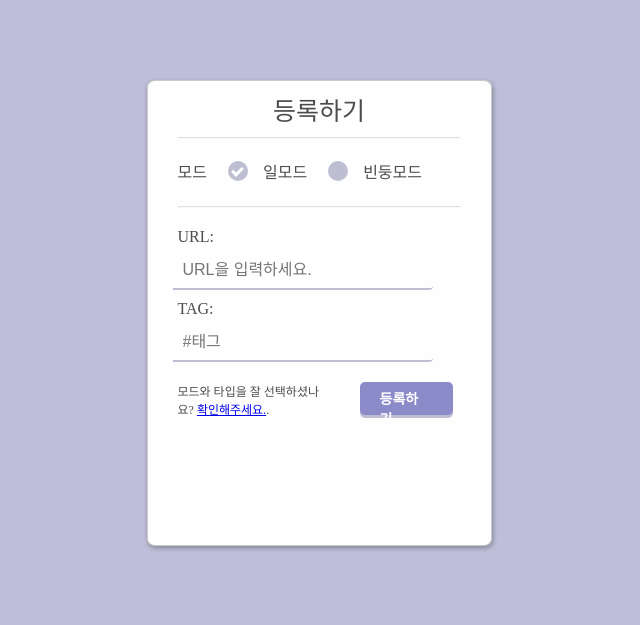
After one commit to OolongTea620/web-mini-project, a Flask app: page /video in a window 1280 px wide. The commit adds this page. Shown: the top 625 px of the page, without its empty margins (321-961 px from the left). Run offline with Flask 3, Linux system fonts and the light colour scheme; some libraries are stand-ins or nearby versions; some web fonts are replaced.

```diff
--- /dev/null
+++ b/static/css/write.css
@@ -0,0 +1,259 @@
+@font-face {
+  font-family: 'SUITE-Regular', 'Dovemayo_gothic';
+  src: url('https://cdn.jsdelivr.net/gh/projectnoonnu/noonfonts_2304-2@1.0/SUITE-Regular.woff2') format('woff2');
+  font-weight: 400;
+  font-style: normal;
+}
+
+@font-face {
+  font-family: 'Dovemayo_gothic';
+  src: url('https://cdn.jsdelivr.net/gh/projectnoonnu/noonfonts_2302@1.1/Dovemayo_gothic.woff2') format('woff2');
+  font-weight: normal;
+  font-style: normal;
+}
+
+* {
+  font-family: 'Dovemayo_gothic';
+}
+
+body,
+div,
+dl,
+dt,
+dd,
+ul,
+ol,
+li,
+h1,
+h2,
+h3,
+h4,
+h5,
+h6,
+pre,
+form,
+fieldset,
+input,
+textarea,
+p,
+blockquote,
+th,
+td {
+  padding: 0;
+  margin: 0;
+}
+
+fieldset,
+img {
+  border: 0
+}
+
+ol,
+ul,
+li {
+  list-style: none
+}
+
+:focus {
+  outline: none
+}
+
+body,
+input,
+textarea,
+select {
+  font-family: 'Dovemayo_gothic', sans-serif;
+  font-size: 16px;
+  color: #4c4c4c;
+}
+
+p {
+  font-size: 12px;
+  width: 150px;
+  display: inline-block;
+  margin: 10px 0px 0px 0px;
+}
+
+h1 {
+  font-size: 25px;
+  font-weight: 300;
+  color: #4c4c4c;
+  text-align: center;
+  padding-top: 10px;
+  margin-bottom: 10px;
+}
+
+html {
+  background-color: #bebeda;
+}
+
+.testbox {
+  margin: 80px auto;
+  width: 343px;
+  height: 464px;
+  -webkit-border-radius: 8px/7px;
+  -moz-border-radius: 8px/7px;
+  border-radius: 8px/7px;
+  background-color: #fefefe;
+  -webkit-box-shadow: 1px 2px 5px rgba(0, 0, 0, .31);
+  -moz-box-shadow: 1px 2px 5px rgba(0, 0, 0, .31);
+  box-shadow: 1px 2px 5px rgba(0, 0, 0, .31);
+  border: solid 1px #cbc9c9;
+}
+
+input[type=radio] {
+  visibility: hidden;
+}
+
+form {
+  margin: 0 30px;
+}
+
+label.radio {
+  cursor: pointer;
+  text-indent: 35px;
+  overflow: visible;
+  display: inline-block;
+  position: relative;
+  margin-bottom: 15px;
+}
+
+label.radio:before {
+  background: #bebed2;
+  content: '';
+  position: absolute;
+  top: 2px;
+  left: 0;
+  width: 20px;
+  height: 20px;
+  border-radius: 100%;
+
+}
+
+label.radio:after {
+  opacity: 0;
+  content: '';
+  position: absolute;
+  width: 0.5em;
+  height: 0.25em;
+  background: transparent;
+  top: 7.5px;
+  left: 4.5px;
+  border: 3px solid #ffffff;
+  border-top: none;
+  border-right: none;
+
+  -webkit-transform: rotate(-45deg);
+  -moz-transform: rotate(-45deg);
+  -o-transform: rotate(-45deg);
+  -ms-transform: rotate(-45deg);
+  transform: rotate(-45deg);
+}
+
+input[type=radio]:checked+label:after {
+  opacity: 1;
+}
+
+hr {
+  color: #a9a9a9;
+  opacity: 0.3;
+}
+
+input[type=text],
+input[type=text] {
+  margin-bottom: 0px;
+  width: 260px;
+  height: 39px;
+  -webkit-border-radius: 0px 4px 4px 0px/5px 5px 4px 4px;
+  -moz-border-radius: 0px 4px 4px 0px/0px 0px 4px 4px;
+  border-radius: 0px 4px 4px 0px/5px 5px 4px 4px;
+  background-color: #fff;
+  /* -webkit-box-shadow: 1px 2px 5px rgba(0,0,0,.09);
+  -moz-box-shadow: 1px 2px 5px rgba(0,0,0,.09);  */
+  /* box-shadow: 1px 2px 5px rgba(0,0,0,.09);  */
+  /* border: solid 1px #cbc9c9; */
+  margin-left: -5px;
+  margin-top: 5px;
+  margin-bottom: 10px;
+  padding-left: 10px;
+  box-sizing: border-box;
+  background: none;
+  outline: none;
+  resize: none;
+  border: 0;
+  transition: all 0.3s;
+  border-bottom: 2px solid #bebed2;
+}
+
+#female {
+  margin-left: 12px;
+}
+
+input:focus {
+  border-bottom: 2px solid #78788c;
+}
+
+input[type=password] {
+  margin-bottom: 25px;
+}
+
+/* #icon {
+  display: inline-block;
+  width: 30px;
+  background-color: #3a57af;
+  padding: 8px 0px 8px 15px;
+  margin-left: 15px;
+  -webkit-border-radius: 4px 0px 0px 4px;
+  -moz-border-radius: 4px 0px 0px 4px;
+  border-radius: 4px 0px 0px 4px;
+  color: white;
+  -webkit-box-shadow: 1px 2px 5px rgba(0,0,0,.09);
+  -moz-box-shadow: 1px 2px 5px rgba(0,0,0,.09);
+  box-shadow: 1px 2px 5px rgba(0,0,0,.09);
+  border: solid 0px #cbc9c9;
+} */
+
+.type {
+  margin-bottom: 10px;
+  margin-top: 20px;
+  /* margin: 25px 1px 30px 30px; */
+  /* margin-left: 30px;
+  margin-bottom: 20px; */
+}
+
+.mode {
+  /* margin-left: 8px;*/
+  margin-top: 20px;
+}
+
+a.button {
+  font-size: 14px;
+  font-weight: 600;
+  color: white;
+  padding: 6px 25px 0px 20px;
+  margin: 10px 8px 20px 0px;
+  display: inline-block;
+  float: right;
+  text-decoration: none;
+  width: 48px;
+  height: 27px;
+  -webkit-border-radius: 5px;
+  -moz-border-radius: 5px;
+  border-radius: 5px;
+  background-color: #8b8bca;
+  -webkit-box-shadow: 0 3px #bebed2;
+  -moz-box-shadow: 0 3px #bebed2;
+  box-shadow: 0 3px rgba#bebed2;
+  transition: all 0.1s linear 0s;
+  top: 0px;
+  position: relative;
+}
+
+a.button:hover {
+  top: 3px;
+  background-color: #161652b5;
+  -webkit-box-shadow: none;
+  -moz-box-shadow: none;
+  box-shadow: none;
+
+}
--- /dev/null
+++ b/templates/write.html
@@ -0,0 +1,56 @@
+<!DOCTYPE html>
+<html lang="en">
+
+<head>
+  <meta charset="UTF-8">
+  <meta name="viewport" content="width=device-width, initial-scale=1.0">
+  <title>Document</title>
+  <link rel="stylesheet" href="/static/css/write.css">
+  <script src="/static/js/write.js" defer> </script>
+
+</head>
+
+<body>
+  <link href='https://fonts.googleapis.com/css?family=Open+Sans:400,300,300italic,400italic,600' rel='stylesheet'
+    type='text/css'>
+  <link href="//netdna.bootstrapcdn.com/font-awesome/3.1.1/css/font-awesome.css" rel="stylesheet">
+
+  <div class="testbox">
+    <h1>등록하기</h1>
+
+    <form action="/">
+      <hr>
+      <div class="mode">
+        <sapn>모드</sapn>
+        <input type="radio" value="None" id="radioOne" name="mode" checked />
+        <label for="radioOne" class="radio">일모드</label>
+        <input type="radio" value="None" id="radioTwo" name="mode" />
+        <label for="radioTwo" class="radio">빈둥모드</label>
+      </div>
+
+      <hr>
+      <div class="type">
+        <!-- <span>타입</span>
+        <input type="radio" value="None" id="male" name="type" checked />
+        <label for="male" class="radio" chec>노래</label>
+        <input type="radio" value="None" id="female" name="type" />
+        <label for="female" class="radio">영상</label> -->
+      </div>
+
+      <!-- <label id="icon" for="name"><i class="icon-envelope "></i></label> -->
+      <div>URL: </div>
+      <input type="text" name="name" id="name" placeholder="URL을 입력하세요." required />
+      <!-- <label id="icon" for="name"><i class="icon-user"></i></label> -->
+      <!-- <div>MODE: </div>
+      <input type="text" name="name" id="name" placeholder="URL을 입력하세요." required /> -->
+      <!-- <label id="icon" for="name"><i class="icon-shield"></i></label> -->
+      <div>TAG: </div>
+      <input type="text" name="name" id="name" placeholder="#태그" required />
+
+      <p>모드와 타입을 잘 선택하셨나요? <a href="#">확인해주세요.</a>.</p>
+      <a href="#" class="button">등록하기</a>
+    </form>
+  </div>
+</body>
+
+</html>
```
Also changed, not shown: static/js/index.js (+74 -3 lines), templates/index.html (+9 -0 lines), write_form/write.css (deleted, +0 -222 lines), write_form/write.html (deleted, +0 -51 lines), static/js/write.js (renamed from static/js/form.js).
